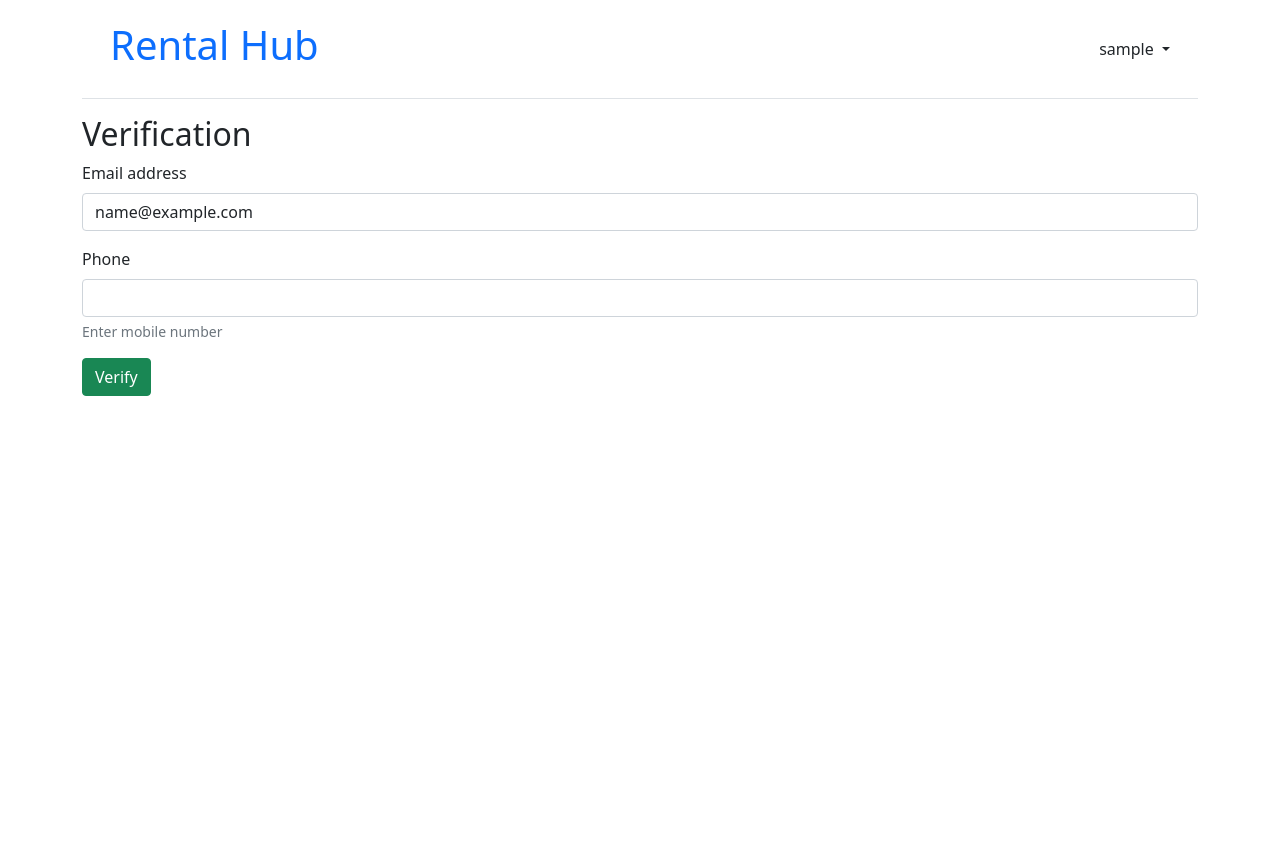
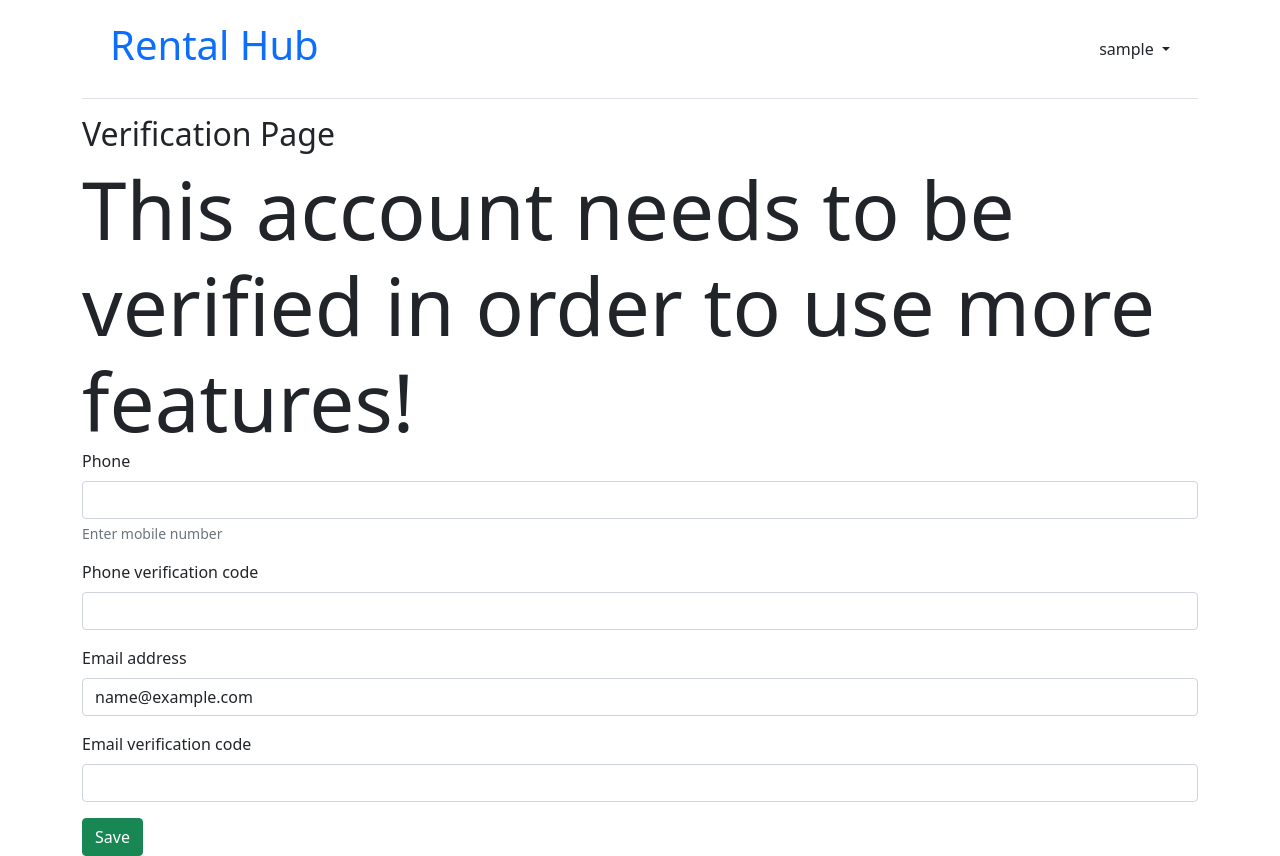
Before and after one commit to egange23/rentalhub, a Django app: page /accounts/verify/ in a window 1280 px wide. Before the commit the page ends 396 px from the top, so only its background shows below. Run offline with Django 4.2, Linux system fonts and the light colour scheme; the visitor is signed in with stand-in values (Sample User, id 1); some libraries are stand-ins or nearby versions.

Commit message:
verificaton

```diff
--- a/accounts/forms.py
+++ b/accounts/forms.py
@@ -14,12 +14,22 @@ class CustomUserCreationForm(UserCreationForm):
             "username": forms.TextInput(attrs={'hx-post': '/accounts/check_username/', 'hx-trigger':'keyup changed delay:1000ms', 'hx-target':'#hint_id_username',}),
                    }
 
-class CustomUserChangeForm(forms.ModelForm):
+class CustomUserChangeForm(UserChangeForm):
     class Meta:
         model = CustomUser
-        fields = ["email", "phone"]
+        fields = UserChangeForm.Meta.fields
 
         widgets = {
              "phone": forms.TextInput(attrs={'hx-post': '/accounts/check_phone/', 'hx-trigger':'keyup changed delay:1000ms', 'hx-target':'#hint_id_phone',}),
              "email": forms.TextInput(attrs={'hx-post':'/accounts/check_email/', 'hx-trigger':'keyup changed delay:1000ms', 'hx-target':'#hint_id_email',}),
                    }
+
+class ContactVerificationForm(forms.ModelForm):
+    class Meta:
+        model = CustomUser
+        fields = ("phone", "phone_verification_code","email","email_verification_code",)
+
+        widgets = {
+             "phone": forms.TextInput(attrs={'hx-post': '/accounts/check_phone/', 'hx-trigger':'keyup changed delay:1000ms', 'hx-target':'#hint_id_phone',}),
+             "email": forms.TextInput(attrs={'hx-post':'/accounts/check_email/', 'hx-trigger':'keyup changed delay:1000ms', 'hx-target':'#hint_id_email',}),
+                   }
--- a/accounts/models.py
+++ b/accounts/models.py
@@ -8,7 +8,9 @@ from django.db import models
 
 class CustomUser(AbstractUser):
     phone = models.CharField(max_length=11, null=True, blank=True, unique=True, help_text="Enter mobile number")
-    verification_code = models.CharField(max_length=50)
-    verified = models.BooleanField(default=False, null=True, help_text="Complete User Verification")
+    email_verification_code = models.CharField(max_length=50, null=True, blank=True,)
+    email_verified = models.BooleanField(default=False, null=True, blank=True)
+    phone_verification_code = models.CharField(max_length=50, null=True, blank=True,)
+    phone_verified = models.BooleanField(default=False, null=True, blank=True)
     def __str__(self):
         return  self.username
--- a/accounts/templates/accounts/registration/verification.html
+++ b/accounts/templates/accounts/registration/verification.html
@@ -7,12 +7,45 @@
 
 {% block content %}
 <body>
-<h2>Verification</h2>
+<h2>Verification Page</h2>
+<div id="div_id_verification_status">
+<div id="div_id_email_verified" name="email_verified" class="btn btn-secondary" hidden>{{user.email_verified}}</div>
+<div id="div_id_phone_verified" name="phone_verified" class="btn btn-secondary"hidden>{{user.phone_verified}}</div>
+<div id="div_id_verified" name="verified" class="display-1"></div>
+</div>
 <form method="post">
     <div >
     {% csrf_token %}
     {{ form|crispy }}
+   </div>
+    <button id="button_id_save" class="btn btn-success" type="submit">Save</button>
 
-    <button class="btn btn-success" type="submit">Verify</button>
 </form>
+<script>
+    //Verification Status
+    let emailVerified = document.getElementById("div_id_email_verified");
+    let phoneVerified = document.getElementById("div_id_phone_verified");
+    let contactVerifyStatus = document.getElementById("div_id_verified");
+
+    if (emailVerified.innerHTML === "True" && phoneVerified.innerHTML === "True") {
+        contactVerifyStatus.innerHTML = "User Verified!!!";
+    } else {
+        contactVerifyStatus .innerHTML = "This account needs to be verified in order to use more features!";
+    }
+
+    //Adding verification status
+    let phoneVerificationCode = document.getElementById("div_id_phone_verification_code");
+    let emailVerificationCode = document.getElementById("div_id_email_verification_code");
+    let emailInput = document.getElementById("id_email");
+
+    emailInput.addEventListener("input", function(){
+        let = emailValue = emailInput.value;
+        if (emailValue === "") {
+            console.log("email input this")
+        } else {
+            console.log("value now:"+emailValue);
+        }
+    });
+</script>
+</body>
 {% endblock content %}
--- a/accounts/views.py
+++ b/accounts/views.py
@@ -5,7 +5,7 @@ from django.core.mail import send_mail
 from django.shortcuts import render, redirect, HttpResponse
 from django.contrib.auth import get_user_model
 
-from .forms import CustomUserCreationForm, CustomUserChangeForm
+from .forms import CustomUserCreationForm, ContactVerificationForm
 from .models import *
 from django.conf import settings
 
@@ -27,11 +27,11 @@ class SignUpView(CreateView):
 
 class VerifyView(UpdateView):
     models = CustomUser
-    form_class = CustomUserChangeForm
+    form_class = ContactVerificationForm
     template_name = "accounts/registration/verification.html"
     success_url = "/"
 
-    def get_object(self, queryset=None):
+    def get_object(self, queryset=CustomUser):
         # Return the current user object
         return self.request.user
 
```
Also changed, not shown: accounts/admin.py (+18 -6 lines), accounts/migrations/0002_alter_customuser_verification_code.py (added), accounts/migrations/0003_rename_verification_code_customuser_email_verification_code_and_more.py (added), accounts/migrations/0004_customuser_email_verified_customuser_phone_verified.py (added), accounts/migrations/0005_remove_customuser_verified.py (added).
